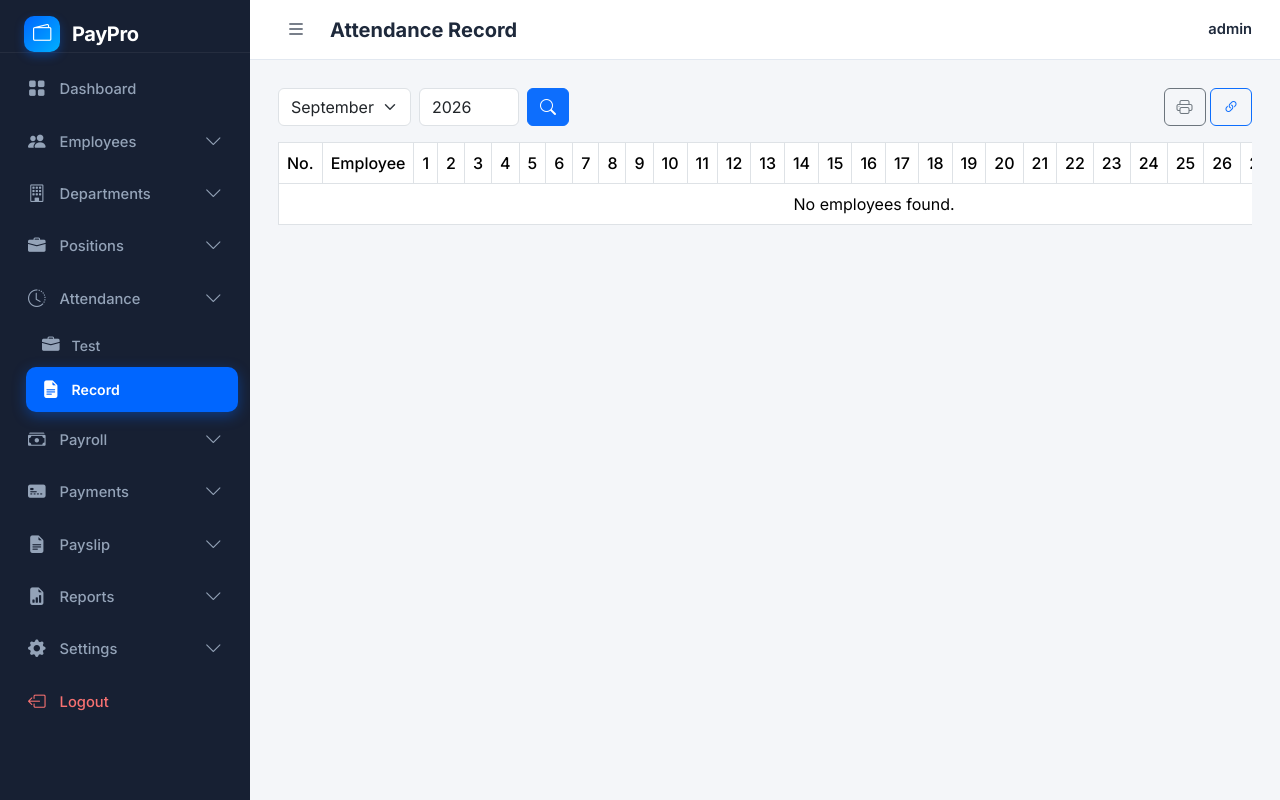
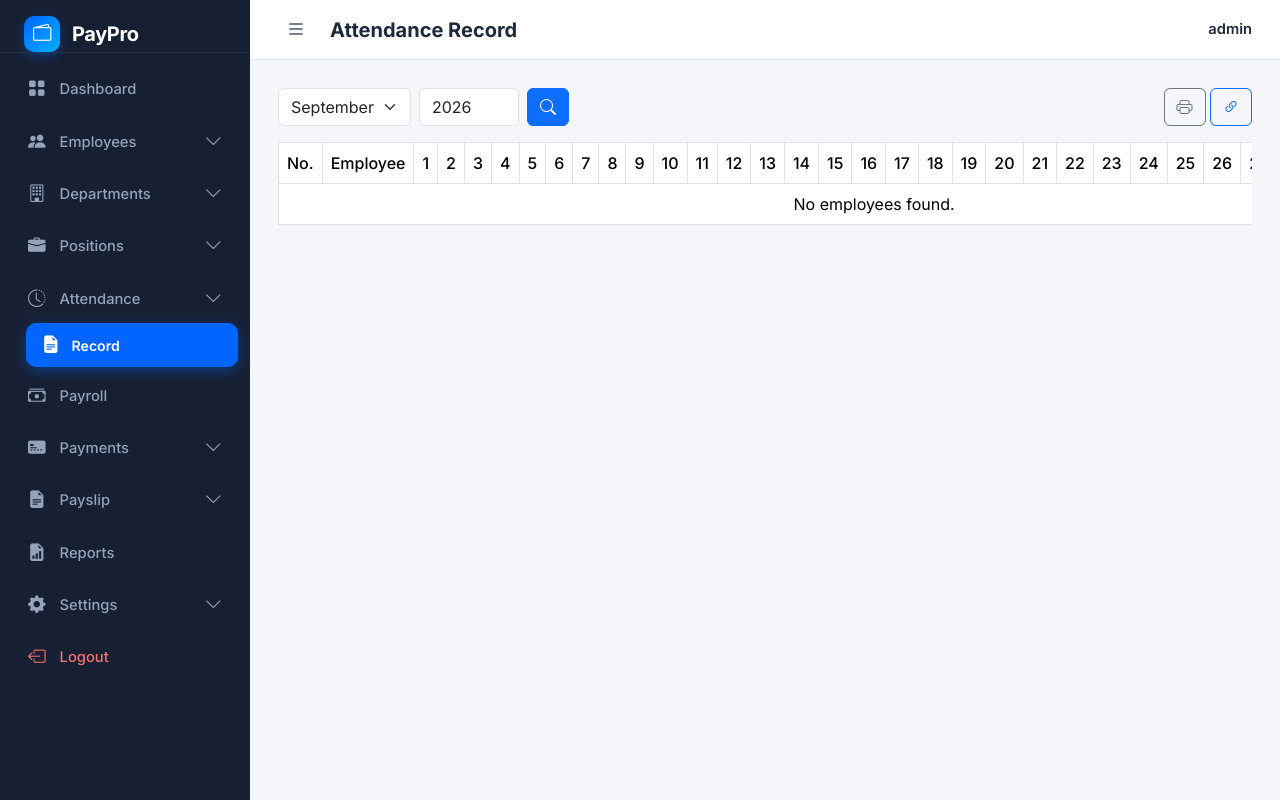
Before and after one commit to SonitaMom/Employee_Payroll_System, a Django app: page /attendance/record/ in a window 1280 px wide. Run offline with Django 5.2, Linux system fonts and the light colour scheme; a user stored in the database is signed in; data that the repository does not hold is empty; parts of the project's set-up code (start-up, migrations or seed data) failed here and were passed over; some libraries are stand-ins or nearby versions.

Commit message:
some changes

```diff
--- a/main/models.py
+++ b/main/models.py
@@ -115,13 +115,8 @@ class Payroll(models.Model):
 
     pay_period = models.DateField()
 
-    # Salary snapshot at the time payroll is created
     basic_salary = models.DecimalField(max_digits=12, decimal_places=2)
-
-    # Money calculated from overtime
     ot_amount = models.DecimalField(max_digits=12, decimal_places=2, default=0.00)
-
-    # Final salary after bonuses, allowances, deductions, and tax
     net_salary = models.DecimalField(max_digits=12, decimal_places=2)
 
     status = models.CharField(
--- a/main/static/css/attendance/record.css
+++ /dev/null
@@ -1,67 +0,0 @@
-@media print {
-
-    /* Hide navigation and interactive controls */
-    .no-print,
-    nav,
-    aside,
-    .sidebar,
-    footer {
-        display: none !important;
-    }
-
-    /* Use the full page width */
-    body,
-    main,
-    .container,
-    .container-fluid {
-        width: 100% !important;
-        max-width: 100% !important;
-        margin: 0 !important;
-        padding: 0 !important;
-    }
-
-    /* Keep the full attendance table visible */
-    .table-responsive {
-        overflow: visible !important;
-    }
-
-    table {
-        width: 100% !important;
-        font-size: 9px !important;
-        border-collapse: collapse !important;
-    }
-
-    th,
-    td {
-        padding: 3px !important;
-        border: 1px solid #777 !important;
-        color: #000 !important;
-    }
-
-    thead {
-        display: table-header-group;
-    }
-
-    tr {
-        break-inside: avoid;
-    }
-
-    .print-only {
-        display: block !important;
-        font-weight: bold;
-        margin-bottom: 10px;
-    }
-
-    @page {
-        size: landscape;
-        margin: 10mm;
-    }
-}
-
-.print-only {
-    display: none;
-}
-
-th {
-    font-weight: 500;
-}
--- a/main/static/css/root.css
+++ b/main/static/css/root.css
@@ -501,3 +501,74 @@ body.sidebar-collapsed .app-main {
         padding: 0 16px;
     }
 }
+
+/* ==========================================================================
+   Print Styles
+   ========================================================================== */
+@media print {
+
+    /* Hide navigation and interactive controls */
+    .no-print,
+    nav,
+    aside,
+    .sidebar,
+    footer {
+        display: none !important;
+    }
+
+    /* Use the full page width */
+    body,
+    main,
+    .container,
+    .container-fluid {
+        width: 100% !important;
+        max-width: 100% !important;
+        margin: 0 !important;
+        padding: 0 !important;
+    }
+
+    /* Keep the full attendance table visible */
+    .table-responsive {
+        overflow: visible !important;
+    }
+
+    table {
+        width: 100% !important;
+        font-size: 9px !important;
+        border-collapse: collapse !important;
+    }
+
+    th,
+    td {
+        padding: 3px !important;
+        border: 1px solid #777 !important;
+        color: #000 !important;
+    }
+
+    thead {
+        display: table-header-group;
+    }
+
+    tr {
+        break-inside: avoid;
+    }
+
+    .print-only {
+        display: block !important;
+        font-weight: bold;
+        margin-bottom: 10px;
+    }
+
+    @page {
+        size: landscape;
+        margin: 10mm;
+    }
+}
+
+.print-only {
+    display: none;
+}
+
+th {
+    font-weight: 500;
+}
--- a/main/static/js/attendance/record.js
+++ /dev/null
@@ -1,7 +0,0 @@
-document.getElementById("copyRecordLink").addEventListener("click", async function () {
-    try {
-        await navigator.clipboard.writeText(window.location.href);
-    } catch (error) {
-        alert("Unable to copy the link. Please copy it from your browser's address bar.");
-    }
-});
--- a/main/templates/attendance/record.html
+++ b/main/templates/attendance/record.html
@@ -4,7 +4,7 @@
 {% block title %}Attendance Record | PayPro{% endblock %}
 
 {% block extra_css %}
-<link rel="stylesheet" href="{% static 'css/attendance/record.css' %}">
+<link rel="stylesheet" href="{% static 'css/attendance.css' %}">
 {% endblock %}
 
 {% block content %}
@@ -126,5 +126,15 @@
 
 
 {% block extra_js %}
-<script src="{% static 'js/attendance/record.js' %}"></script>
+<script src="{% static 'js/attendance.js' %}"></script>
+<script>
+    document.getElementById("copyRecordLink").addEventListener("click", async function () {
+        try {
+            await navigator.clipboard.writeText(window.location.href);
+        } catch (error) {
+            alert("Unable to copy the link. Please copy it from your browser's address bar.");
+        }
+    });
+
+</script>
 {% endblock %}
--- a/main/templates/base.html
+++ b/main/templates/base.html
@@ -107,14 +107,6 @@
                         <i class="bi bi-chevron-down ms-auto"></i>
                     </a>
                     <ul class="collapse list-unstyled sidebar-submenu" id="attendanceSubmenu">
-
-                        <li>
-                            <a href="{% url 'attendance_test' %}" class="nav-link-custom">
-                                <i class="bi bi-briefcase-fill"></i>
-                                <span>Test</span>
-                            </a>
-                        </li>
-
                         <li>
                             <a href="{% url 'attendance_record' %}" class="nav-link-custom">
                                 <i class="bi bi-file-earmark-text-fill"></i>
@@ -126,23 +118,12 @@
                 </li>
 
                 <li class="nav-item">
-                    <a href="#payrollSubmenu" class="nav-link-custom nav-dropdown-toggle" data-bs-toggle="collapse"
-                        role="button" aria-expanded="false" aria-controls="payrollSubmenu">
+                    <a href="{% url 'payroll' %}" class="nav-link-custom {% block nav_payroll %}active{% endblock %}">
                         <i class="bi bi-cash-stack"></i>
                         <span>Payroll</span>
-                        <i class="bi bi-chevron-down ms-auto"></i>
                     </a>
-                    <ul class="collapse list-unstyled sidebar-submenu" id="payrollSubmenu">
+                </li>
 
-                        <li>
-                            <a href="{% url 'payroll_test' %}" class="nav-link-custom">
-                                <i class="bi bi-briefcase-fill"></i>
-                                <span>Test</span>
-                            </a>
-                        </li>
-
-                    </ul>
-                </li>
                 <li class="nav-item">
                     <a href="#paymentSubmenu" class="nav-link-custom nav-dropdown-toggle" data-bs-toggle="collapse"
                         role="button" aria-expanded="false" aria-controls="paymentSubmenu">
@@ -182,23 +163,10 @@
                 </li>
 
                 <li class="nav-item">
-                    <a href="#reportSubmenu" class="nav-link-custom nav-dropdown-toggle" data-bs-toggle="collapse"
-                        role="button" aria-expanded="false" aria-controls="reportSubmenu">
+                    <a href="{% url 'reports' %}" class="nav-link-custom {% block nav_reports %}active{% endblock %}">
                         <i class="bi bi-file-earmark-bar-graph-fill"></i>
                         <span>Reports</span>
-                        <i class="bi bi-chevron-down ms-auto"></i>
                     </a>
-                    <ul class="collapse list-unstyled sidebar-submenu" id="reportSubmenu">
-
-                        <li>
-                            <a href="{% url 'reports_test' %}" class="nav-link-custom">
-                                <i class="bi bi-file-earmark-bar-graph-fill"></i>
-                                <span>Test</span>
-                            </a>
-                        </li>
-
-                    </ul>
-
                 </li>
 
                 <li class="nav-item">
@@ -233,7 +201,8 @@
             <!-- Header / Topbar -->
             <header class="app-header">
                 <div class="header-left">
-                    <button class="btn-sidebar-toggle no-print" id="sidebarToggle" type="button" aria-label="Toggle sidebar">
+                    <button class="btn-sidebar-toggle no-print" id="sidebarToggle" type="button"
+                        aria-label="Toggle sidebar">
                         <i class="bi bi-list"></i>
                     </button>
                     <h1 class="m-0 text-nowrap">{{ title }}</h1>
--- a/main/templates/payroll/test.html
+++ /dev/null
@@ -1,5 +0,0 @@
-{% extends 'base.html' %}
-
-{% block content %}
-<h1>{{ "Hello" }}</h1>
-{% endblock %}
--- a/main/templates/reports/test.html
+++ /dev/null
@@ -1,5 +0,0 @@
-{% extends 'base.html' %}
-
-{% block content %}
-<h1>{{ "Hello" }}</h1>
-{% endblock %}
--- a/main/urls.py
+++ b/main/urls.py
@@ -19,12 +19,13 @@ urlpatterns = [
     path("positions/test/", views.position_test, name="position_test"),
 
 
-    path("attendance/test/", views.attendance_test, name="attendance_test"),
     path("attendance/record/", views.attendance_record, name="attendance_record"),
 
 
 
-    path("payroll/test/", views.payroll_test, name="payroll_test"),
+    path("payroll/", views.payroll, name="payroll"),
+    path("payroll/new-payroll", views.new_payroll, name="new_payroll"),
+    path("payroll/update/<int:payroll_id>/", views.update_payroll, name="update_payroll"),
 
 
     path("payments/test/", views.payments_test, name="payments_test"),
@@ -33,7 +34,7 @@ urlpatterns = [
     path("payslips/test/", views.payslips_test, name="payslips_test"),
 
 
-    path("reports/test/", views.reports_test, name="reports_test"),
+    path("reports/", views.reports, name="reports"),
 
 
     path("settings/test/", views.settings_test, name="settings_test"),
--- a/main/views.py
+++ b/main/views.py
@@ -8,6 +8,8 @@ from django.utils import timezone
 
 from datetime import date
 from calendar import monthrange
+
+from main.services.dashboard import get_recent_activities
 
 
 def home(request):
@@ -37,13 +39,12 @@ def login_view(request):
 
     return render(request, "login.html")
 
-
 def logout_view(request):
     logout(request)
     return redirect("login")
 
 
-from main.services.dashboard import get_recent_activities
+
 
 
 @login_required
@@ -159,12 +160,6 @@ def position_test(request):
     })
 
 
-@login_required
-@permission_required("main.view_attendance", raise_exception=True)
-def attendance_test(request):
-    return render(request, "attendance/test.html", {
-        "title": "test"
-    })
 
 
 @login_required
@@ -252,10 +247,34 @@ def attendance_record(request):
 
 @login_required
 @permission_required("main.view_payroll", raise_exception=True)
-def payroll_test(request):
-    return render(request, "payroll/test.html", {
-        "title": "test"
+def payroll(request):
+    return render(request, "payroll/payroll.html", {
+        "title": "Payroll"
     })
+
+
+
+
+
+
+
+@login_required
+@permission_required("main.add_payroll", raise_exception=True)
+def new_payroll(request):
+    pass
+
+
+
+
+
+@login_required
+@permission_required("main.update_payroll", raise_exception=True)
+def update_payroll(request, payroll_id):
+    pass
+
+
+
+
 
 
 @login_required
@@ -276,9 +295,9 @@ def payslips_test(request):
 
 @login_required
 @permission_required("main.view_report", raise_exception=True)
-def reports_test(request):
-    return render(request, "reports/test.html", {
-        "title": "test"
+def reports(request):
+    return render(request, "reports.html", {
+        "title": "Reports"
     })
 
 
```
Also changed, not shown: main/templates/payroll/payroll.html (added, +16 -0 lines), main/templates/reports.html (added, +16 -0 lines), main/static/css/attendance.css (added), main/static/js/attendance.js (added).
